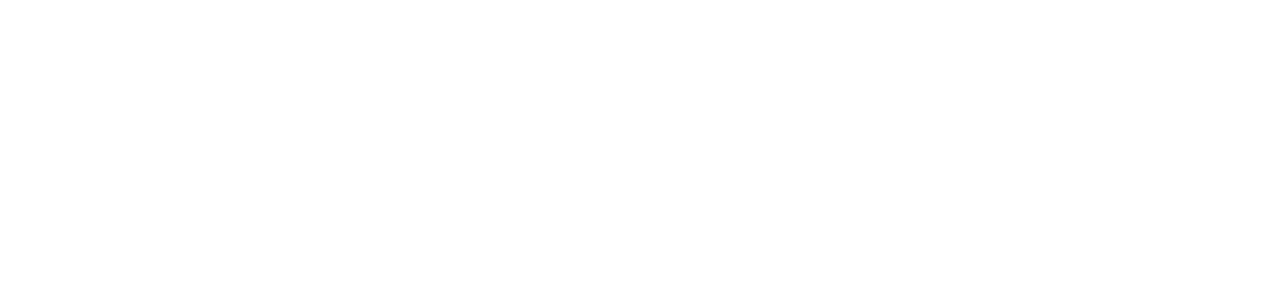
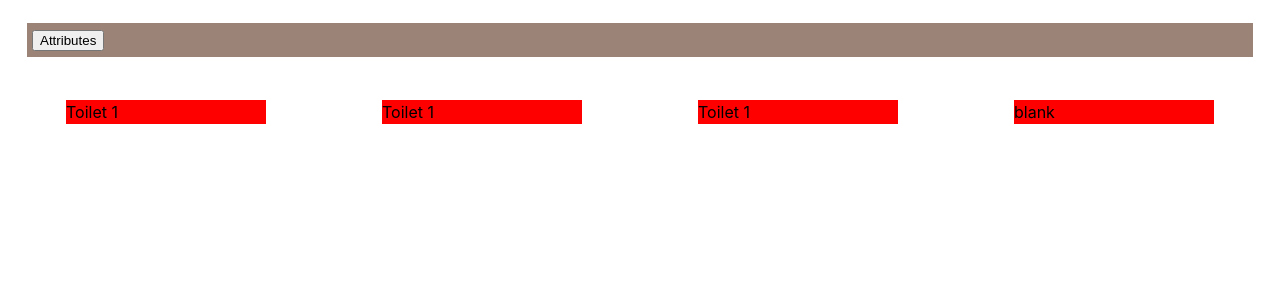
Before and after one commit to csesoc/trainee-1-2-23t2, a React (Vite) app in the folder frontend/: page /explore in a window 1280 px wide. Shown: the top 300 px of the page. Built offline with nearby package versions, Linux system fonts and the light colour scheme.

Commit message:
shit done

```diff
--- a/frontend/src/pages/ExplorePage.tsx
+++ b/frontend/src/pages/ExplorePage.tsx
@@ -1,8 +1,54 @@
+import styled from 'styled-components'
+import { useState } from 'react';
 
+const Main = styled.main`
+  margin-bottom: 200%;
+`;
+
+const FloatingMenuContainer = styled.div`
+  font-family: sans-serif;
+  background: #9c8378;
+  padding: 5px;
+  width: 95vw;
+  position: fixed;
+  top: 5%;
+  left: 50%;
+  transform: translate(-50%, -50%);
+`;
+
+const Grid = styled.div`
+  margin-top: 100px;
+  display: flex;
+  flex-flow: row wrap;
+  align-items: center;
+  justify-content: space-around;
+`;
+
+const ToiletCard= styled('div')`
+  width: 200px;
+  background-color: red;
+`
 
 const ExplorePage = () => {
+  const [toilets, setToilets] = useState([{"name": "Toilet 1"},{"name": "Toilet 1"},{"name": "Toilet 1"}]);
+  const remainder = 4 - (toilets.length % 4)
+
+  const arr = []
+  for (let i = 0; i < remainder; i ++) {
+    arr.push(1);
+  }
 return (
-  <></>
+  <>
+    <FloatingMenuContainer><button>Attributes</button></FloatingMenuContainer>
+    <Grid>
+    {
+      toilets.map((toilet)=>(<ToiletCard>{toilet["name"]}</ToiletCard>))
+    }
+    {
+      arr.map(()=>(<ToiletCard>blank</ToiletCard>))
+    }
+    </Grid>
+  </>
 )
 }
 
```
